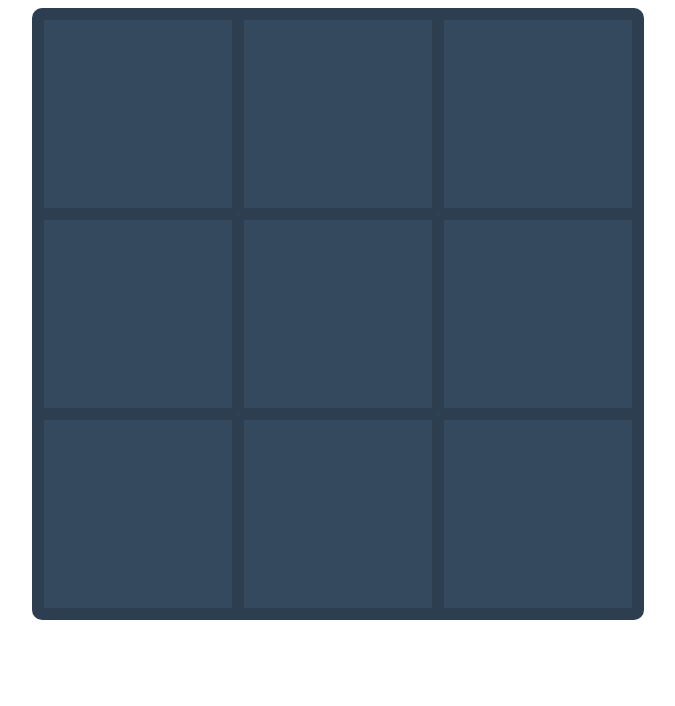
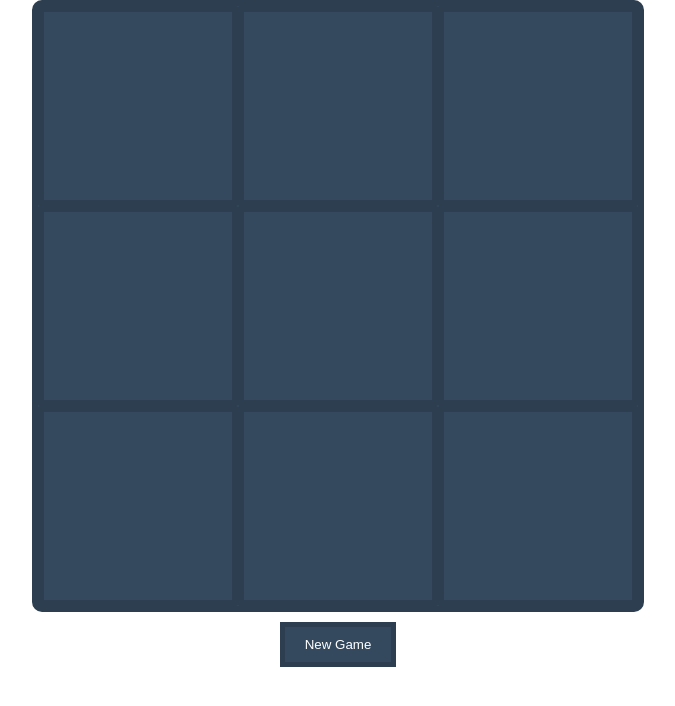
Before and after one commit to rattones/tic-tac-toe, a plain HTML site: page index.html in a window 1280 px wide. Shown: the whole page, without its empty margins (302-977 px from the left). Drawn offline with Linux system fonts and the light colour scheme.

Commit message:
making some corrections

```diff
--- a/css/style.css
+++ b/css/style.css
@@ -1,18 +1,22 @@
+body {
+  margin: 0;
+  display: flex;
+  flex-direction: column;
+  align-items: center;
+}
+
 #game {
-    width: 600px;
-	height: 600px;
+  width: 100vw;
+  height: 100vw;
   margin: 0 auto;
   background-color: #34495e;
   color: #fff;
-    border: 6px solid #2c3e50;
-    border-radius: 10px;
   display: grid;
-	grid-template: repeat(3, 1fr) / repeat(3, 1fr);
+  grid-template: repeat(3, 1fr) / repeat(3, 1fr)
 }
 
- #game > div {
+#game>div {
   border: 6px solid #2c3e50;
-    border-radius: 2px;
   font-family: Helvetica;
   font-weight: bold;
   font-size: 4em;
@@ -20,3 +24,38 @@
   justify-content: center;
   align-items: center;
 }
+
+.btn {
+  border: 5px solid #2c3e50;
+  background-color: #34495e;
+  color: white;
+  margin-top: 10px;
+  padding: 10px 20px
+}
+
+#game > div.winner {
+  background: yellow;
+}
+
+#game > div.winner > span {
+  color: blue;
+}
+
+@media (min-width: 600px) {
+  #game {
+    width: 600px;
+    height: 600px;
+    border-radius: 10px;
+    border: 6px solid #2c3e50;
+  }
+
+  #game>div {
+    border-radius: 2px;
+  }
+}
+
+@media (min-width: 1024px) {
+  .btn {
+    cursor: pointer
+  }
+}
--- a/index.html
+++ b/index.html
@@ -2,7 +2,7 @@
 <html lang="pt-br">
 <head>
     <meta charset="UTF-8">
-    <meta name="viewport" content="width=device-width, initial-scale=1.0">
+    <meta name="viewport" content="width=device-width, initial-scale=1.0, user-scalable=no, shrink-to-fit=yes">
     <meta http-equiv="X-UA-Compatible" content="ie=edge">
     <title>Tic Tac Toe</title>
 
@@ -11,7 +11,7 @@
 <body>
 
     <div id="game"></div>
-
+    <button class="btn" onClick="tic_tac_toe.restart()" title="Restart this game">New Game</button>
 
     <script src="./src/tic-tac-toe.js"></script>
 </body>
--- a/src/tic-tac-toe.js
+++ b/src/tic-tac-toe.js
@@ -31,23 +31,29 @@ const tic_tac_toe = {
         this.draw()
     },
 
+    restart() {
+        if ( this.game_over ) {
+            this.start()
+            console.log('starting new game')
+        }
+    },
+
     make_play(position) {
-        if (this.game_over) return false
-        if (this.board[position] === '') {
-            this.board[position] = this.symbols.options[this.symbols.turn_index]
+        if (this.game_over && this.symbols.options[this.symbols.turn_index]) return false
 
-            this.draw()
+        const current_symbol = this.symbols.options[this.symbols.turn_index]
+        this.board[position] = current_symbol
 
-            let winning_sequences_index = this.check_winning_sequences(this.symbols.options[this.symbols.turn_index] )
-            if (winning_sequences_index >= 0 ) {
-                this.game_is_over()
-            } else {
-                this.symbols.change()
-            }
-            return true
+        this.draw()
+
+        let winning_sequences_index = this.check_winning_sequences(current_symbol)
+        if (winning_sequences_index >= 0 || this.board.indexOf('') < 0) {
+            this.game_is_over()
         } else {
-            return false
+            this.symbols.change()
         }
+
+        return true
     },
 
     check_winning_sequences(symbol) {
@@ -64,21 +70,22 @@ const tic_tac_toe = {
         return -1
     },
 
+    stylizing_winning_sequence(winning_sequences) {
+        winning_sequences.forEach((position) => {
+            this
+        })
+    },
+
     game_is_over() {
         this.game_over = true
         console.log('GAME OVER')
     },
 
     draw() {
-        let content= ''
-
-        for( i in this.board ) {
-            content += `<div onClick="tic_tac_toe.make_play(${i})">${this.board[i]}</div>`
-        }
-
-        this.container_element.innerHTML= content
-
-    }
+        this.container_element.innerHTML = this.board
+                .map((element, index) => `<div onclick="tic_tac_toe.make_play('${index}')"> ${element} </div>`)
+                .reduce((content, current) => content + current);
+    },
 
 }
 
```
Lines whose indentation alone changed are shown as unchanged.
